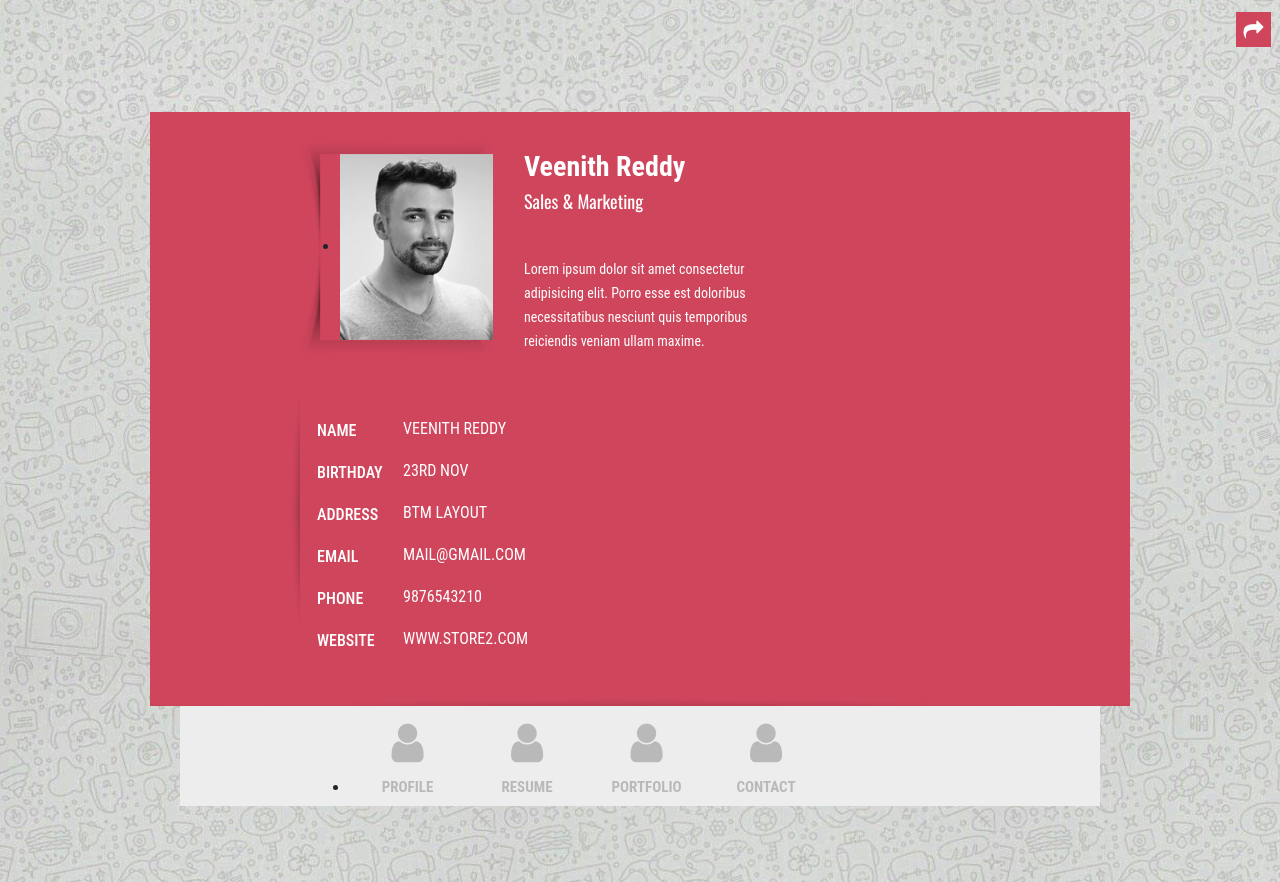
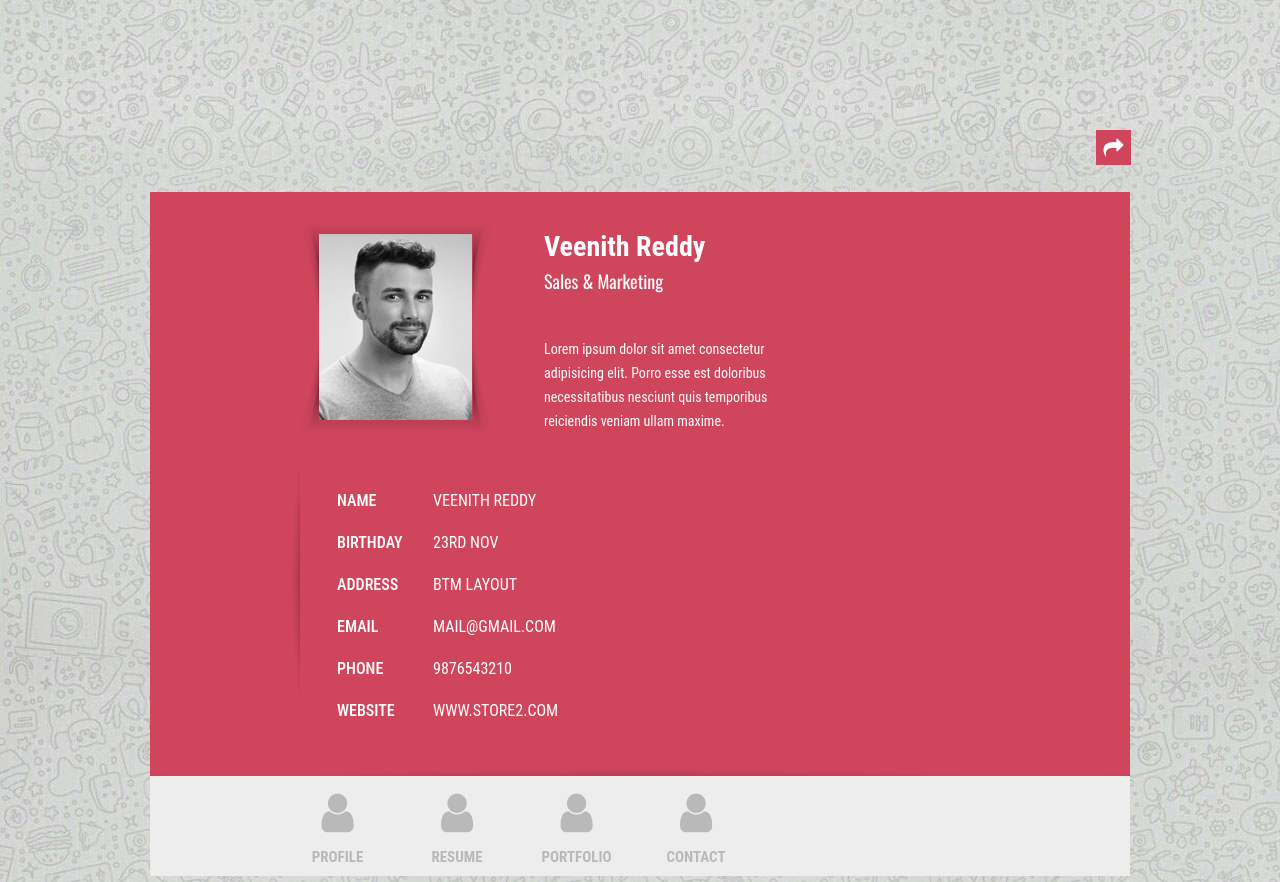
Before and after one commit to veenithcw/portfoliovcw, a plain HTML site: page index.html in a window 1280 px wide. Shown: the top 882 px of the page. Drawn offline with nearby package versions, Linux system fonts and the light colour scheme; files whose address does not match are found by name.

Commit message:
portfolio-Basic

```diff
--- a/css/style.css
+++ b/css/style.css
@@ -9,6 +9,7 @@
     background-position: center bottom;
     background-repeat:repeat-x;
     overflow: hidden;
+
     padding-left: 130px;
     padding-right: 130px;
     margin-left: 150px;
@@ -27,12 +28,13 @@
     background:url(..//img/photo-inner.png) no-repeat;
     width:224px;
     height:214px;
-    padding:12px 0 0 0;
+    padding:12px 0 0 19px;
+    margin-right: 20px;
 }
 
 .about h1{
     font-weight: 900;
-    color:white;
+    color: white;
     line-height:34px ;
     margin-top: 8px;
     margin-left:-20px;
@@ -42,9 +44,9 @@
 
 .about h3{
 
+    margin-top: 5px;
     color:white;
     line-height:18px ;
-    margin-top: 5px;
     font-family: 'Oswald', sans-serif;
     font-size:18px
 }
@@ -60,13 +62,13 @@
 }
 .personalinfo{
     float:left;
-    margin-top:30px;
+    margin-top:20px;
     width:310px;
     min-height:230px;
     margin-left:10px;
     background: url(..//img/personal-info-sep.png) no-repeat
     left top;
-    padding: 20px 0 19px 20px;
+    padding: 20px 0 19px 40px;
 }
 
 .personalinfo li{
@@ -75,7 +77,7 @@
     margin-bottom:10px;
     overflow: hidden;
     float: left;
-    width: 313px;
+    width: 323px;
 }
 
 .personalinfo li label{
@@ -89,12 +91,11 @@
 }
 
 .personalinfo li span{
-    color:white;
-    line-height: 12px;
-    font-weight: 400;
     float: right;
     width: 220px;
     padding-top: 4px;
+    font-weight: 400;
+    color:white;
     text-transform: uppercase;
     font-family: 'Roboto Condensed', sans-serif;
 }
@@ -102,17 +103,17 @@
 header{
     position: relative;
     overflow: visible;
-
+    padding: 40px;
 }
 span.social-text{
     position: absolute;
     right:0px;
     color:white;
-    padding: 2px 9px;
+    padding: 120px 149px;
     font-size: 22px;
     cursor: pointer;
     top:10px;
-    border-radius: 70px;;
+    border-radius: 70px;
 }
 
 ul.socialicons{
@@ -121,7 +122,7 @@
     position: relative;
     transition: all ease 1s;
     z-index: -1;
-    left:-7px;
+    left:-70px;
 }
 
 .pulse-button{
@@ -143,8 +144,8 @@
     position: relative;
     padding-left:130px ;
     padding-right: 130px;
-    margin-left: 180px;
-    margin-right: 180px;
+    margin-left: 150px;
+    margin-right: 150px;
 
 }
 
--- a/index.html
+++ b/index.html
@@ -3,6 +3,7 @@
     <head>
         <meta charset="UTF-8">
         <title>Portfolio</title>
+        <link rel="stylesheet" href="https://cdnjs.cloudflare.com/ajax/libs/meyer-reset/2.0/reset.min.css">
         <link href="https://fonts.googleapis.com/css2?family=Oswald&display=swap" rel="stylesheet">
         <link href="https://fonts.googleapis.com/css2?family=Oswald&family=Roboto&display=swap" rel="stylesheet">
         <link rel="stylesheet" href="https://stackpath.bootstrapcdn.com/font-awesome/4.7.0/css/font-awesome.min.css">
@@ -47,7 +48,7 @@
                 <div class="about">
                     <div class="photo-inner">
                         <ul>
-                            <li> <img src="portfoliovcw/img/photo1.png" alt"pic"></li>
+                            <li> <img src="./img/photo1.png" alt"pic"></li>
 
                         </ul>
                     </div>
@@ -101,6 +102,6 @@
     </section>
         <script src="https://code.jquery.com/jquery-3.5.1.js"></script>
         <script src="https://stackpath.bootstrapcdn.com/bootstrap/4.4.1/js/bootstrap.min.js"></script>
-        <script src="portfoliovcw/js/main.js"></script>
+        <script src="js/main.js"></script>
     </body>
 </html>
```
